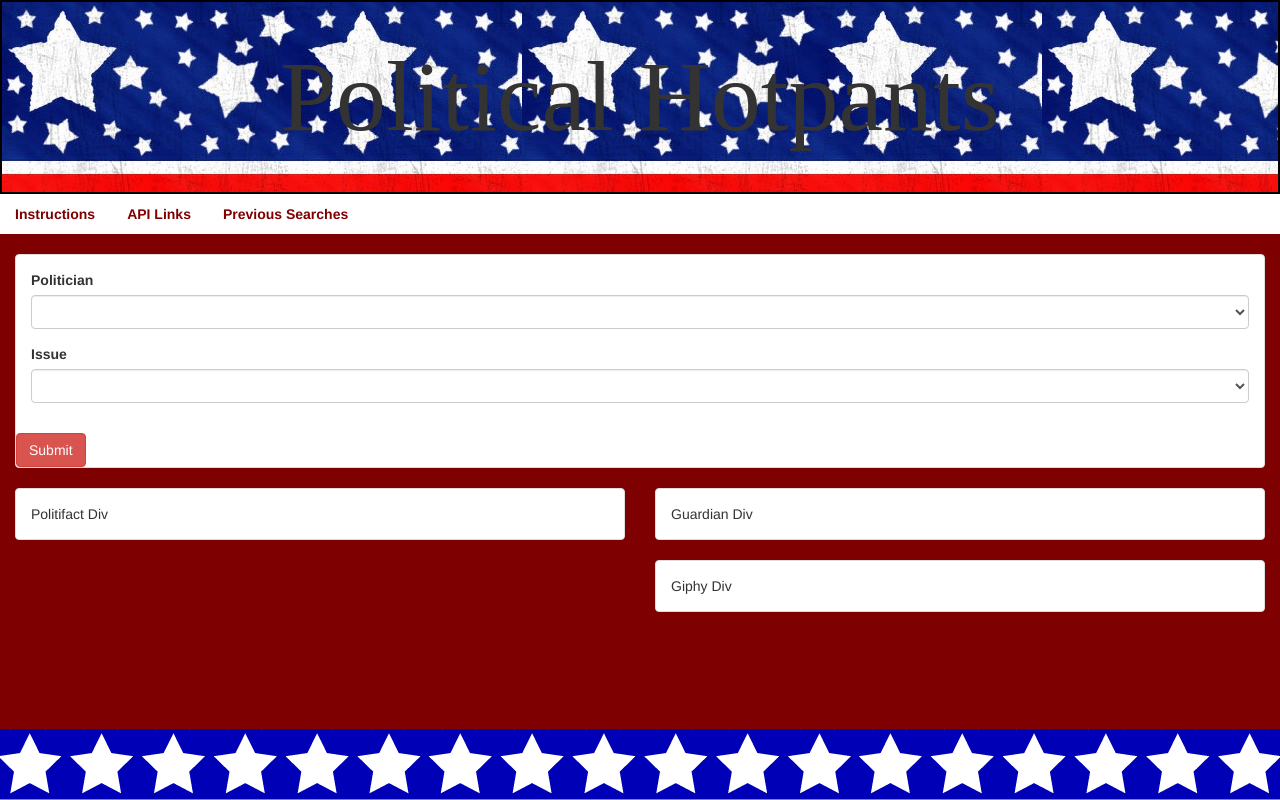
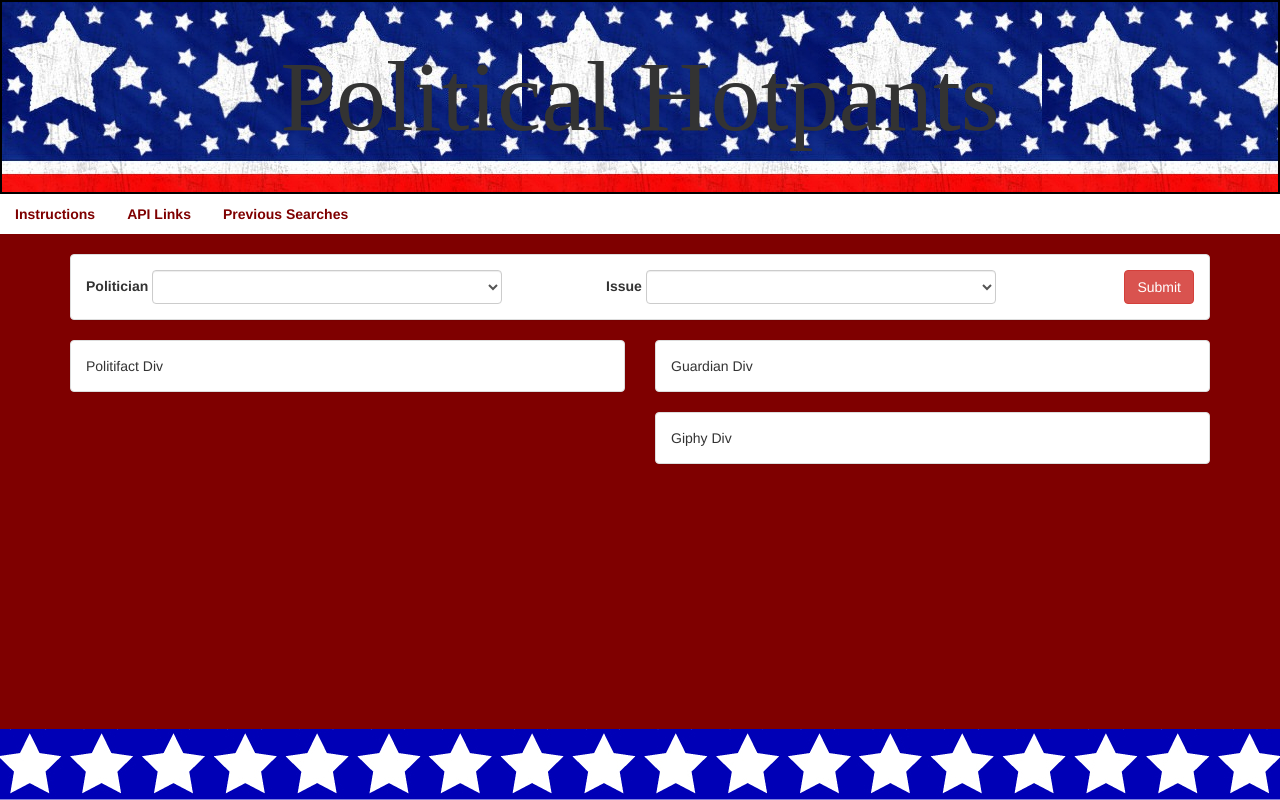
Before and after one commit to josiepizzo/HotPants, a PHP site: page /index.html in a window 1280 px wide. Run offline with PHP 8.4, Linux system fonts and the light colour scheme; some libraries are stand-ins or nearby versions; some web fonts are replaced.

Commit message:
updated the input bar

```diff
--- a/assets/css/style.css
+++ b/assets/css/style.css
@@ -30,3 +30,11 @@ div.background {
     color: #7f0000;
     font-weight: bold;
 }
+
+#issuePull{
+  margin-left: 100px;
+}
+
+.form-control{
+  width:350px !important;
+}
--- a/index.html
+++ b/index.html
@@ -39,10 +39,10 @@
         <li role="presentation"><a class="topNavLi" href="#">API Links</a></li>
         <li role="presentation"><a class="topNavLi" href="#">Previous Searches</a></li>
     </ul>
-    <div class="container-fluid">
+    <div class="container">
         <div class="row">
             <div class="col-md-12">
-                <form>
+                <form class="form-inline">
                     <div class="panel panel-default">
                         <div class="panel-body">
                             <div class="form-group">
@@ -64,7 +64,7 @@
                                     <option value="rachel-maddow">Rachel Maddow</option>
                                 </select>
                             </div>
-                            <div class="form-group">
+                            <div class="form-group" id="issuePull">
                                 <label for="text">Issue</label>
                                 <select id="issue" class="form-control">
                                     <option value="blank"></option>
@@ -83,8 +83,8 @@
                                     <option value="welfare">Welfare Reform</option>
                                 </select>
                             </div>
+                            <button type="submit" id="submit" class="btn btn-danger pull-right">Submit</button>
                         </div>
-                        <button type="submit" id="submit" class="btn btn-danger">Submit</button>
                     </div>
             </div>
             </form>
```
